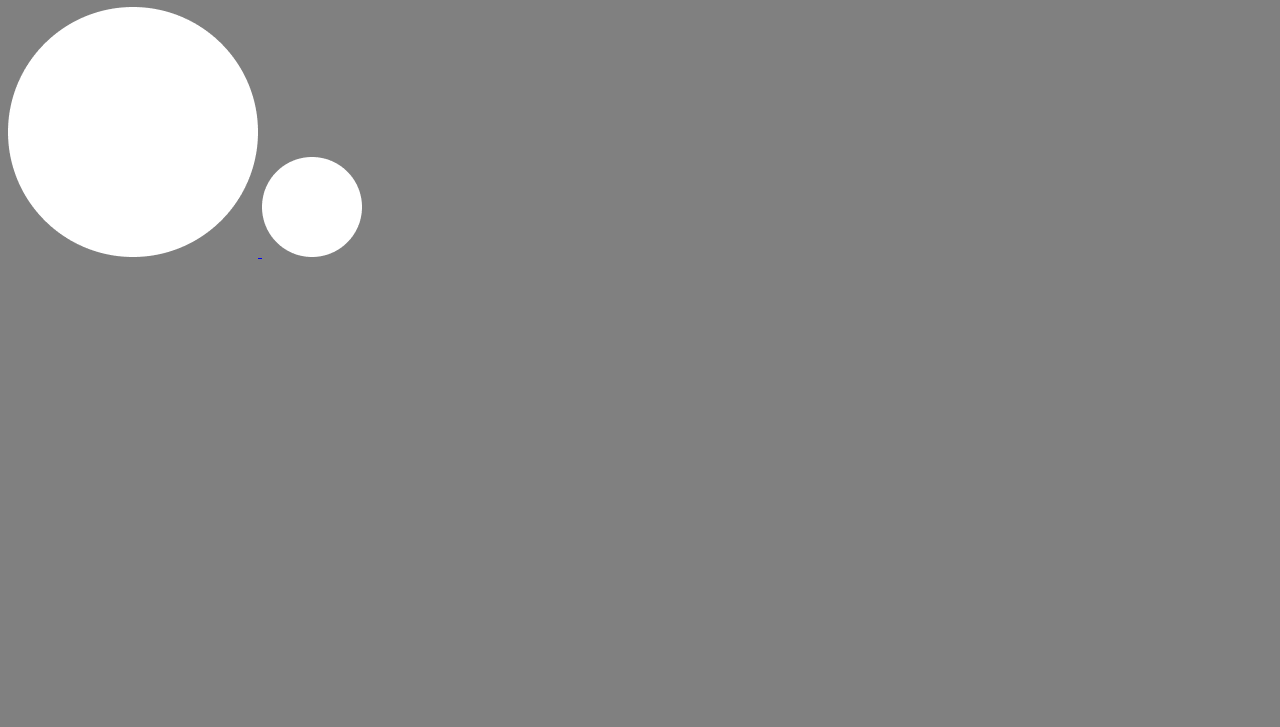
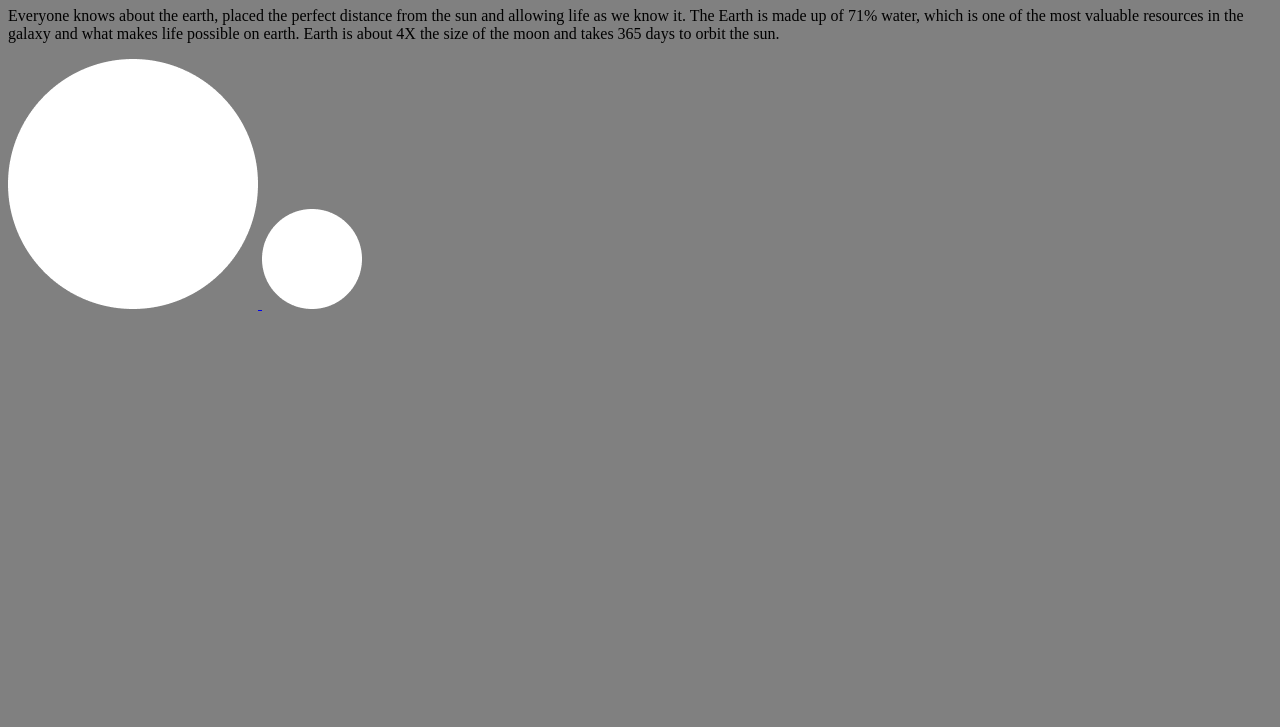
Before and after one commit to JaxH2003/lab1449, an Eleventy site: page index.html in a window 1280 px wide. Shown: the part 73-800 px from the top of the page. Built offline with nearby package versions, Linux system fonts and the light colour scheme; Eleventy itself is replaced by a stand-in of ours; files that its build step writes are made by us from their sources.

Commit message:
content 3

```diff
--- a/index.html
+++ b/index.html
@@ -8,6 +8,7 @@
 </head>
 <body>
   <h1>Earth</h1>
+  <p>Everyone knows about the earth, placed the perfect distance from the sun and allowing life as we know it. The Earth is made up of 71% water, which is one of the most valuable resources in the galaxy and what makes life possible on earth. Earth is about 4X the size of the moon and takes 365 days to orbit the sun.</p>
   <a href="index.html"><img src="images/earth.png" alt="Nothing">
   <a href="moon.html"><img src="images/moon.png" alt="Nothing">
 </body>
```
Also changed, not shown: moon.html (+1 -0 lines).
